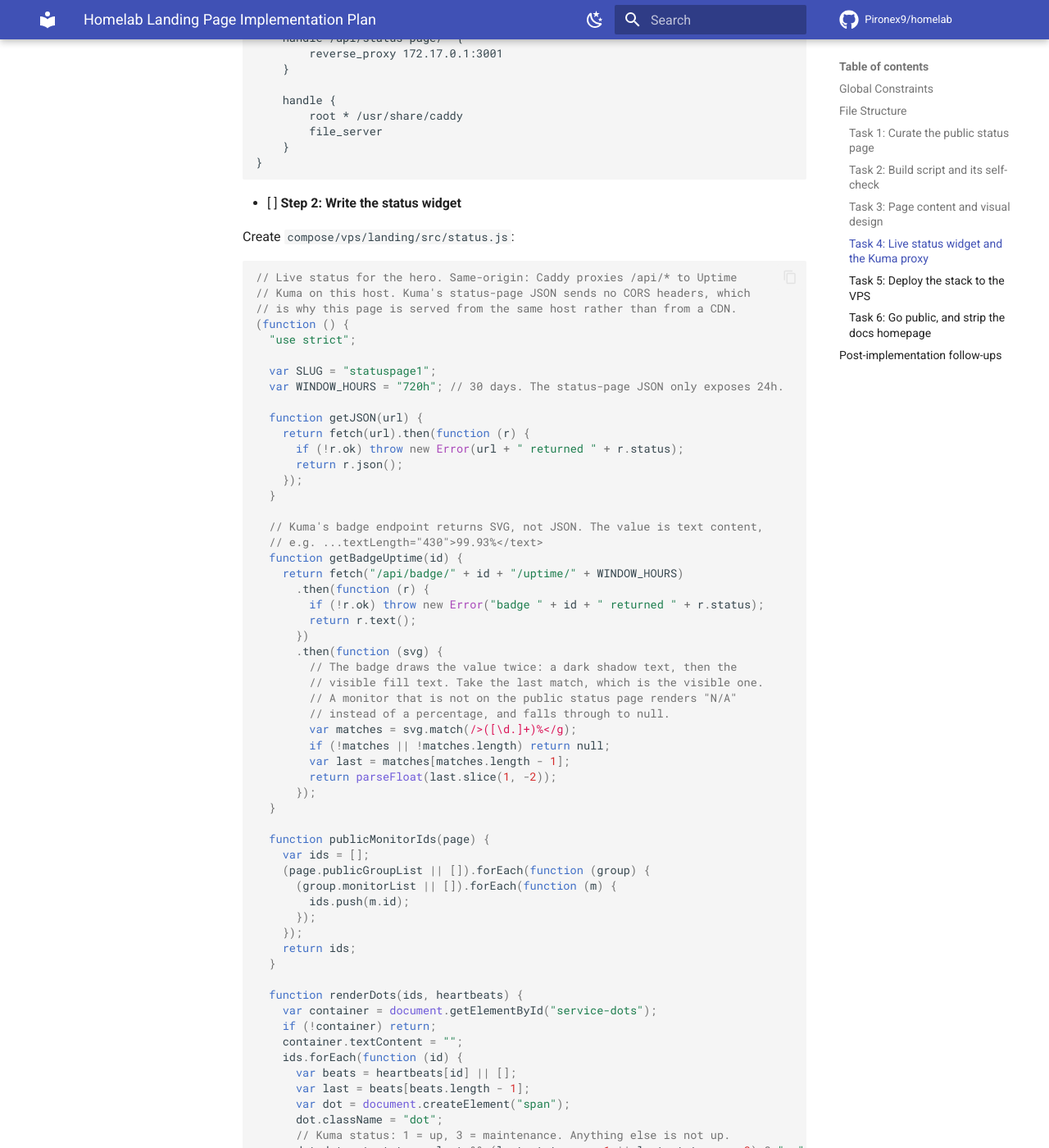
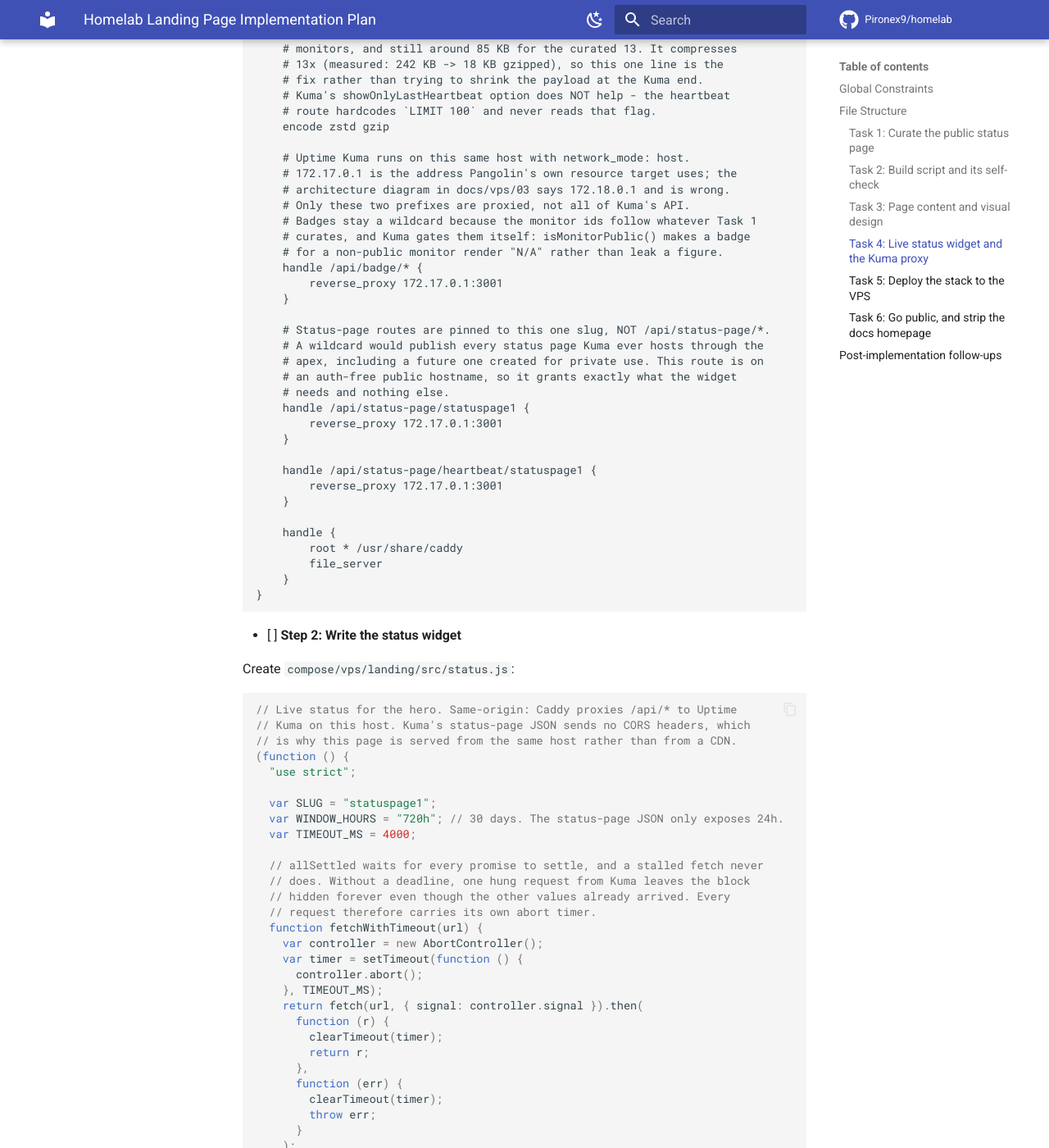
Before and after one commit to Pironex9/homelab, an MkDocs documentation site: the page built from docs/superpowers/plans/2026-07-27-homelab-landing-page.md, in a window 1280 px wide and 1400 px high, scrolled down 10808 px. Shown: the whole window at 82% size. Built offline with MkDocs 1.6.1 and Material for MkDocs 9.7.7, drawn with Linux system fonts in a browser that asks for light colours; comment, search, counter and statistics services are not loaded; some of the changed text lies outside the part shown.

Commit message:
docs(plan): fix defects from adversarial review round 4
All four findings valid, two of them security-relevant:

- the Caddyfile proxied /api/status-page/* as a wildcard on a public,
  auth-free hostname. That publishes every status page Kuma ever hosts,
  including one created later for private use. Pinned to the two exact
  paths the widget needs. Badges stay wildcarded deliberately: their ids
  follow the curation, and isMonitorPublic gates them at Kuma's end.
- the build copied src/ wholesale into a public web root, so a stray
  .env, editor swap file or *.bak would have been fetchable by path even
  with directory listing off. The build now refuses to run when src/
  holds such a file, rather than silently publishing it.
- allSettled waits forever for a promise that never settles. A hung Kuma
  request would have left the block hidden even though the badge values
  had already arrived. Every request now carries a 4s AbortController.
- Task 4's guard test, added in round 3, repeated the exact unsafe
  mutate-and-restore pattern round 2 had to fix in Task 2. It now probes
  with a throwaway file, so an interruption leaves a stray file the next
  build rejects rather than a damaged source.

````diff
--- a/docs/superpowers/plans/2026-07-27-homelab-landing-page.md
+++ b/docs/superpowers/plans/2026-07-27-homelab-landing-page.md
@@ -239,6 +239,19 @@ stack_count=$(find "$REPO_ROOT/compose" -mindepth 3 -maxdepth 3 \
     exit 1
 }
 
+# dist/ becomes a public web root, and the copy below is wholesale. Anything
+# that lands in src/ is served by path even with directory listing off, so a
+# stray .env, editor swap file or *.bak would be fetchable at
+# https://homelabor.net/<name>. Refuse rather than silently drop them, so the
+# engineer finds out here instead of never.
+risky=$(find "$SRC" \( -name '.*' -o -name '*.bak' -o -name '*~' \
+    -o -name '*.swp' -o -name '*.orig' -o -name '*.env' \) -print)
+if [ -n "$risky" ]; then
+    echo "build: src/ contains files that must not be published:" >&2
+    echo "$risky" >&2
+    exit 1
+fi
+
 rm -rf "$DIST"
 mkdir -p "$DIST"
 cp -R "$SRC"/. "$DIST"/
@@ -388,7 +401,7 @@ git commit -m "feat(landing): page content, styling and architecture diagram"
 
 **Interfaces:**
 - Consumes: the DOM ids from Task 3; the curated status page from Task 1.
-- Produces: two same-origin routes that must exist for the widget to work: `/api/badge/*` and `/api/status-page/*`, both proxied to `172.17.0.1:3001`.
+- Produces: three same-origin routes that must exist for the widget to work, all proxied to `172.17.0.1:3001`: `/api/badge/*`, and the two exact paths `/api/status-page/statuspage1` and `/api/status-page/heartbeat/statuspage1`. Adding a status page later means adding its routes here deliberately, which is the point.
 
 The monitor list is **not** hardcoded. `status.js` reads the public monitors from the status page itself, so Task 1's curation is the single source of truth and a later change there needs no code edit.
 
@@ -410,11 +423,23 @@ Create `compose/vps/landing/Caddyfile`:
 	# 172.17.0.1 is the address Pangolin's own resource target uses; the
 	# architecture diagram in docs/vps/03 says 172.18.0.1 and is wrong.
 	# Only these two prefixes are proxied, not all of Kuma's API.
+	# Badges stay a wildcard because the monitor ids follow whatever Task 1
+	# curates, and Kuma gates them itself: isMonitorPublic() makes a badge
+	# for a non-public monitor render "N/A" rather than leak a figure.
 	handle /api/badge/* {
 		reverse_proxy 172.17.0.1:3001
 	}
 
-	handle /api/status-page/* {
+	# Status-page routes are pinned to this one slug, NOT /api/status-page/*.
+	# A wildcard would publish every status page Kuma ever hosts through the
+	# apex, including a future one created for private use. This route is on
+	# an auth-free public hostname, so it grants exactly what the widget
+	# needs and nothing else.
+	handle /api/status-page/statuspage1 {
+		reverse_proxy 172.17.0.1:3001
+	}
+
+	handle /api/status-page/heartbeat/statuspage1 {
 		reverse_proxy 172.17.0.1:3001
 	}
 
@@ -438,9 +463,31 @@ Create `compose/vps/landing/src/status.js`:
 
   var SLUG = "statuspage1";
   var WINDOW_HOURS = "720h"; // 30 days. The status-page JSON only exposes 24h.
+  var TIMEOUT_MS = 4000;
+
+  // allSettled waits for every promise to settle, and a stalled fetch never
+  // does. Without a deadline, one hung request from Kuma leaves the block
+  // hidden forever even though the other values already arrived. Every
+  // request therefore carries its own abort timer.
+  function fetchWithTimeout(url) {
+    var controller = new AbortController();
+    var timer = setTimeout(function () {
+      controller.abort();
+    }, TIMEOUT_MS);
+    return fetch(url, { signal: controller.signal }).then(
+      function (r) {
+        clearTimeout(timer);
+        return r;
+      },
+      function (err) {
+        clearTimeout(timer);
+        throw err;
+      }
+    );
+  }
 
   function getJSON(url) {
-    return fetch(url).then(function (r) {
+    return fetchWithTimeout(url).then(function (r) {
       if (!r.ok) throw new Error(url + " returned " + r.status);
       return r.json();
     });
@@ -449,7 +496,7 @@ Create `compose/vps/landing/src/status.js`:
   // Kuma's badge endpoint returns SVG, not JSON. The value is text content,
   // e.g. ...textLength="430">99.93%</text>
   function getBadgeUptime(id) {
-    return fetch("/api/badge/" + id + "/uptime/" + WINDOW_HOURS)
+    return fetchWithTimeout("/api/badge/" + id + "/uptime/" + WINDOW_HOURS)
       .then(function (r) {
         if (!r.ok) throw new Error("badge " + id + " returned " + r.status);
         return r.text();
@@ -557,15 +604,19 @@ Expected: `PASS`. `build.sh` copies `src/` wholesale, so the new files need no b
 
 The placeholder guard scans all of `dist/`, not only `index.html`. `status.js` and `style.css` are copied verbatim and never substituted, so a stray `{{TOKEN}}` in either would ship to a public page unless the guard reaches them. Confirm it does, now that there is a second file to test against:
 
+Probe with a **new throwaway file** rather than by appending to `status.js`. Editing a real source file and undoing the edit is the pattern Task 2 had to fix with a trap; an interrupted `sed -i '$d'` deletes a real line of code, and if the file lacks a trailing newline the appended comment merges into the last statement:
+
 ```bash
 cd compose/vps/landing
-printf '// {{LEFTOVER}}\n' >> src/status.js
+printf '// {{LEFTOVER}}\n' > src/_guard-probe.js
 sh build.sh; echo "exit=$?"
-sed -i '$d' src/status.js
-sh build.sh >/dev/null && echo "restored ok"
+rm -f src/_guard-probe.js
+sh build.sh >/dev/null && echo "guard verified, no source file was touched"
 ```
 
-Expected: the first build exits non-zero reporting `{{LEFTOVER}}`; after the last line is removed, the build succeeds again. If the first build exits 0, the guard is still scanning only `index.html` and Task 2's build script was not updated.
+Expected: the first build exits non-zero reporting `{{LEFTOVER}}`; after the probe is removed, the build succeeds. If the first build exits 0, the guard is still scanning only `index.html` and Task 2's build script was not updated.
+
+An interruption here leaves behind a stray `_guard-probe.js` rather than a damaged source file, and the next build refuses to run until it is gone, so the failure announces itself.
 
 - [ ] **Step 5: Commit**
 
````
Also changed, not shown: docs/superpowers/specs/2026-07-26-portfolio-landing-design.md (+5 -1 lines).
